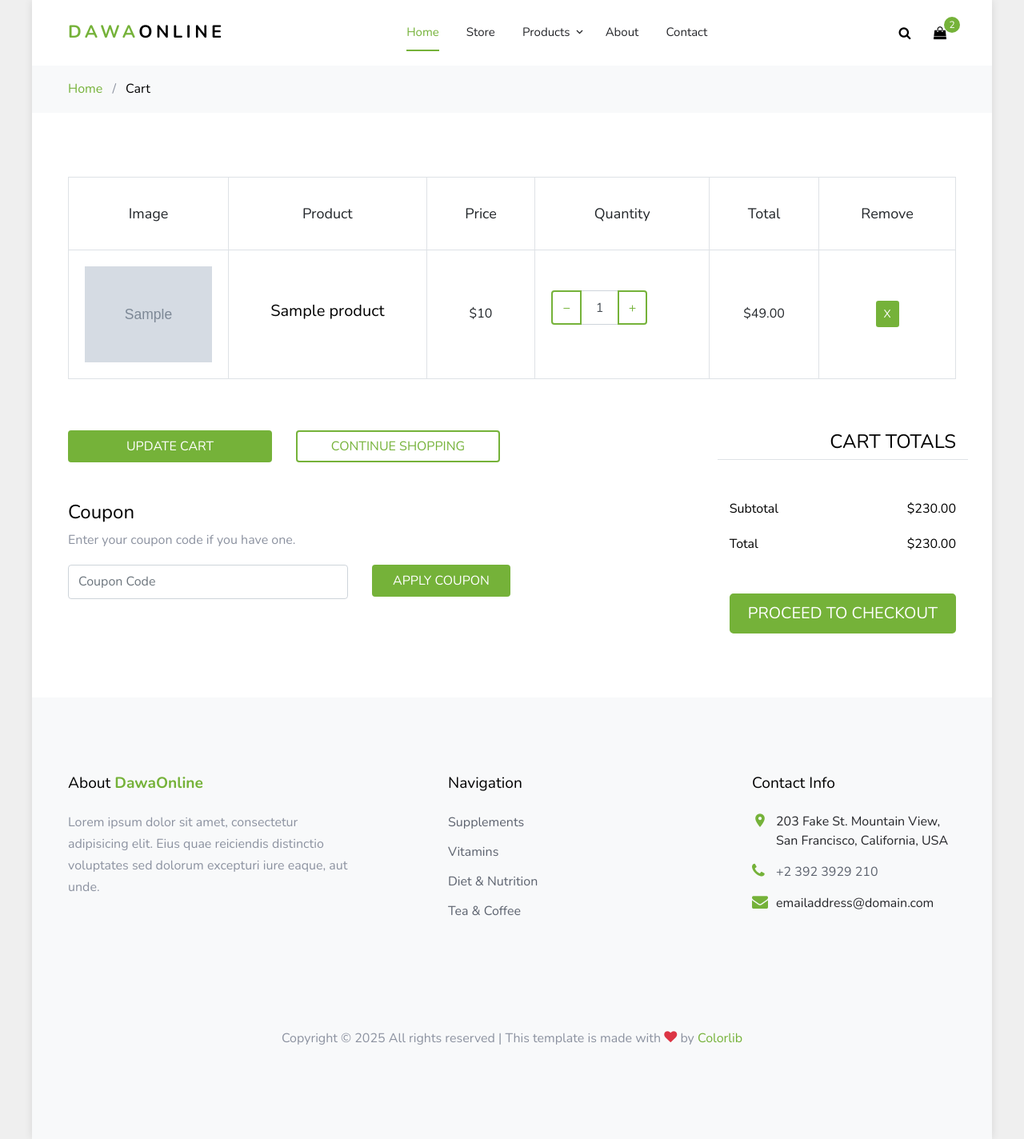
After one commit to Hagar-Elbakry/DawaOnline, a PHP site: page /Projects/DawaOnline/cart in a window 1280 px wide. The commit adds this page. Shown: the whole page at 80% size. Run offline with PHP 8.4, Linux system fonts and the light colour scheme; tables that the repository leaves empty or names only in its code hold one stand-in row (values such as "Sample post"); grey boxes marked "Sample" are stand-in pictures; some web fonts are replaced.

Commit message:
add cart functionality

```diff
--- /dev/null
+++ b/Response.php
@@ -0,0 +1,6 @@
+<?php
+
+class Response {
+    const NOT_FOUND = 404;
+    const FORRBIDDEN = 403;
+}
--- /dev/null
+++ b/controllers/cart.php
@@ -0,0 +1,6 @@
+<?php
+$config = require "config.php";
+$db = new Database($config['database']);
+
+
+require "views/cart.view.php";
--- a/index.php
+++ b/index.php
@@ -1,3 +1,4 @@
 <?php
 require "Database.php";
+require "Response.php";
 require "router.php";
--- a/router.php
+++ b/router.php
@@ -6,7 +6,8 @@ $routes = [
     '/Projects/DawaOnline/' => "controllers/index.php",
     '/Projects/DawaOnline/about' => "controllers/about.php",
     '/Projects/DawaOnline/contact' => "controllers/contact.php",
-    '/Projects/DawaOnline/product' => "controllers/product.php"
+    '/Projects/DawaOnline/product' => "controllers/product.php",
+    '/Projects/DawaOnline/cart' => "controllers/cart.php"
 ];
 
 function routeControllers($uri, $routes) {
--- /dev/null
+++ b/views/cart.view.php
@@ -0,0 +1,159 @@
+<?php
+if($_SERVER['REQUEST_METHOD'] == 'POST') {
+    if(isset($_POST['delete_from_cart'])) {
+        $deletedItem = $db->query('DELETE FROM cart WHERE item_id = :item_id', ['item_id' => $_POST['item_id']]);
+        if($deletedItem) {
+            header('Location: /Projects/DawaOnline/cart');
+            die();
+        }
+    }
+   }
+   $cart = $db->query('SELECT * FROM cart')->fetchAll();
+?>
+<?php require "partials/head.php"?>
+
+<body>
+
+  <div class="site-wrap">
+
+
+    <?php require "partials/nav.php"?>
+
+    <div class="bg-light py-3">
+      <div class="container">
+        <div class="row">
+          <div class="col-md-12 mb-0">
+            <a href="/Projects/DawaOnline/">Home</a> <span class="mx-2 mb-0">/</span>
+            <strong class="text-black">Cart</strong>
+          </div>
+        </div>
+      </div>
+    </div>
+
+    <div class="site-section">
+      <div class="container">
+        <div class="row mb-5">
+          <form class="col-md-12" method="post">
+            <div class="site-blocks-table">
+              <table class="table table-bordered">
+                <thead>
+                  <tr>
+                    <th class="product-thumbnail">Image</th>
+                    <th class="product-name">Product</th>
+                    <th class="product-price">Price</th>
+                    <th class="product-quantity">Quantity</th>
+                    <th class="product-total">Total</th>
+                    <th class="product-remove">Remove</th>
+                  </tr>
+                </thead>
+                <tbody>
+                    <?php foreach($cart as $item):
+                        $carProducts = $db->query('SELECT * FROM product WHERE item_id = :item_id', [':item_id' => $item['item_id']])->fetchAll();
+                        foreach($carProducts as $carProduct):
+                    ?>
+                  <tr>
+                    <td class="product-thumbnail">
+                      <img src="<?php echo $carProduct['item_image'] ?? "images/product_01.png"?>" alt="Image" class="img-fluid">
+                    </td>
+                    <td class="product-name">
+                      <h2 class="h5 text-black"><?php echo $carProduct['item_name'] ?? "Unknown"?></h2>
+                    </td>
+                    <td>$<?php echo $carProduct['item_price'] ?? '0'?></td>
+                    <td>
+                      <div class="input-group mb-3" style="max-width: 120px;">
+                        <div class="input-group-prepend">
+                          <button class="btn btn-outline-primary js-btn-minus" type="button">&minus;</button>
+                        </div>
+                        <input type="text" class="form-control text-center" value="1" placeholder=""
+                          aria-label="Example text with button addon" aria-describedby="button-addon1">
+                        <div class="input-group-append">
+                          <button class="btn btn-outline-primary js-btn-plus" type="button">&plus;</button>
+                        </div>
+                      </div>
+
+                    </td>
+                    <td>$49.00</td>
+                    <form method="post">
+                        <input type="hidden" name="item_id" value="<?php echo $carProduct['item_id']?>">
+                    <td><button type="submit" name="delete_from_cart" class="btn btn-primary height-auto btn-sm">X</button></td>
+                    </form>
+
+                  </tr>
+                  <?php
+                  endforeach;
+                  endforeach?>
+                </tbody>
+              </table>
+            </div>
+          </form>
+        </div>
+
+        <div class="row">
+          <div class="col-md-6">
+            <div class="row mb-5">
+              <div class="col-md-6 mb-3 mb-md-0">
+                <button class="btn btn-primary btn-md btn-block">Update Cart</button>
+              </div>
+              <div class="col-md-6">
+                <a href="/Projects/DawaOnline/" class="btn btn-outline-primary btn-md btn-block">Continue Shopping</a>
+              </div>
+            </div>
+            <div class="row">
+              <div class="col-md-12">
+                <label class="text-black h4" for="coupon">Coupon</label>
+                <p>Enter your coupon code if you have one.</p>
+              </div>
+              <div class="col-md-8 mb-3 mb-md-0">
+                <input type="text" class="form-control py-3" id="coupon" placeholder="Coupon Code">
+              </div>
+              <div class="col-md-4">
+                <button class="btn btn-primary btn-md px-4">Apply Coupon</button>
+              </div>
+            </div>
+          </div>
+          <div class="col-md-6 pl-5">
+            <div class="row justify-content-end">
+              <div class="col-md-7">
+                <div class="row">
+                  <div class="col-md-12 text-right border-bottom mb-5">
+                    <h3 class="text-black h4 text-uppercase">Cart Totals</h3>
+                  </div>
+                </div>
+                <div class="row mb-3">
+                  <div class="col-md-6">
+                    <span class="text-black">Subtotal</span>
+                  </div>
+                  <div class="col-md-6 text-right">
+                    <strong class="text-black">$230.00</strong>
+                  </div>
+                </div>
+                <div class="row mb-5">
+                  <div class="col-md-6">
+                    <span class="text-black">Total</span>
+                  </div>
+                  <div class="col-md-6 text-right">
+                    <strong class="text-black">$230.00</strong>
+                  </div>
+                </div>
+
+                <div class="row">
+                  <div class="col-md-12">
+                    <button class="btn btn-primary btn-lg btn-block" onclick="window.location='checkout.html'">Proceed To
+                      Checkout</button>
+                  </div>
+                </div>
+              </div>
+            </div>
+          </div>
+        </div>
+      </div>
+    </div>
+
+    <?php require "partials/footer.php"?>
+  </div>
+
+  <?php require "partials/script.php"?>
+
+</body>
+
+</html>
--- a/views/partials/nav.php
+++ b/views/partials/nav.php
@@ -46,7 +46,7 @@
           </div>
           <div class="icons">
             <a href="#" class="icons-btn d-inline-block js-search-open"><span class="icon-search"></span></a>
-            <a href="cart.html" class="icons-btn d-inline-block bag">
+            <a href="/Projects/DawaOnline/cart" class="icons-btn d-inline-block bag">
               <span class="icon-shopping-bag"></span>
               <span class="number">2</span>
             </a>
```
Also changed, not shown: views/product.view.php (+21 -1 lines).
